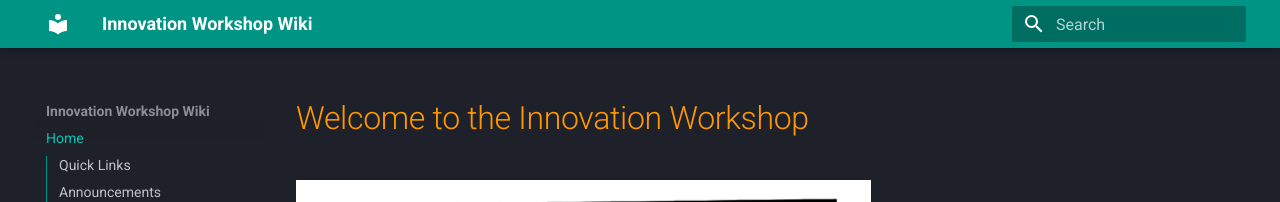
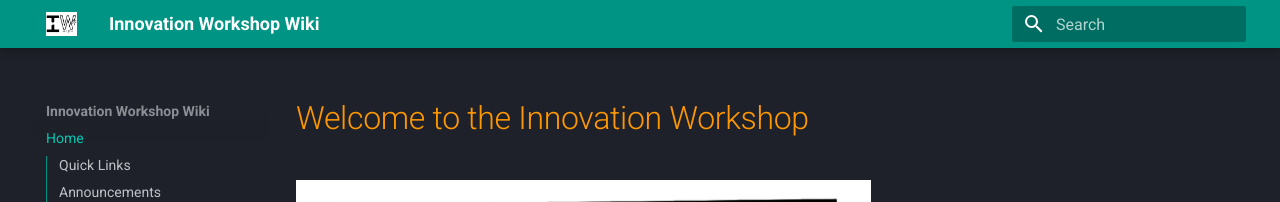
Before and after one commit to ucsb-innovation-workshop/ucsb-innovation-workshop.github.io, an MkDocs documentation site: the page built from docs/index.md, in a window 1280 px wide. Shown: the top 202 px of the page. Built offline with MkDocs 1.6.1 and Material for MkDocs 9.7.7, drawn with Linux system fonts in a browser that asks for light colours.

Commit message:
Update mkdocs.yml

```diff
--- a/mkdocs.yml
+++ b/mkdocs.yml
@@ -3,6 +3,7 @@ site_description: Equipment SOPs, Safety, and Guides for CNSI Workshops
 
 theme:
   name: material
+  logo: assets/IW-logo.png
   palette:
       scheme: slate
       primary: teal
```
